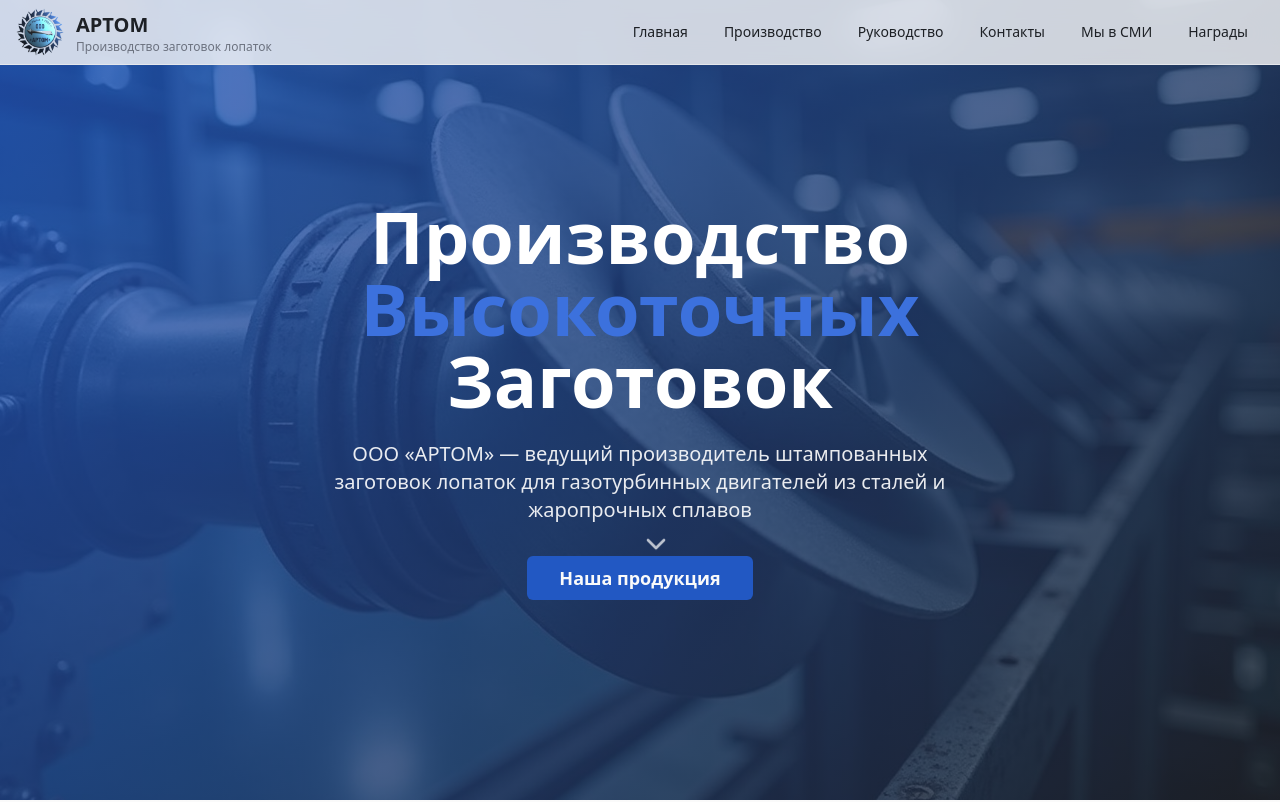
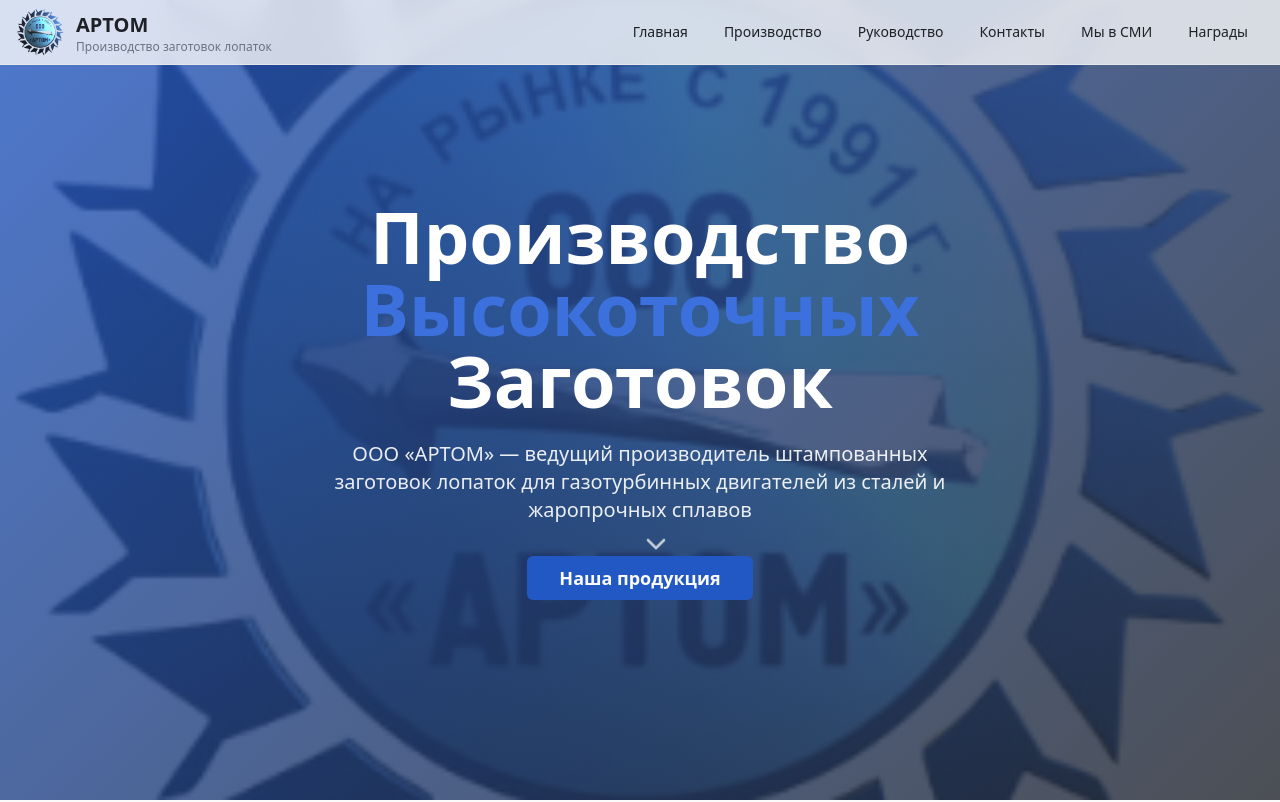
Before and after one commit to usernamestart2322/artom-forge-art, a React (Vite) app: page / in a window 1280 px wide. Shown: the top 802 px of the page. Built offline with nearby package versions, Linux system fonts and the light colour scheme.

Commit message:
Update hero section image
Replaced the current image in the hero section with a new one as requested by the user.

```diff
--- a/src/components/HeroSection.tsx
+++ b/src/components/HeroSection.tsx
@@ -8,7 +8,7 @@ const HeroSection = () => {
       {/* Background Image with Overlay */}
       <div className="absolute inset-0 z-0">
         <img
-          src={heroImage}
+          src="/lovable-uploads/8698ce12-657f-4f19-9f64-2a90b3e9926b.png"
           alt="Производство АРТОМ"
           className="w-full h-full object-cover"
         />
```
